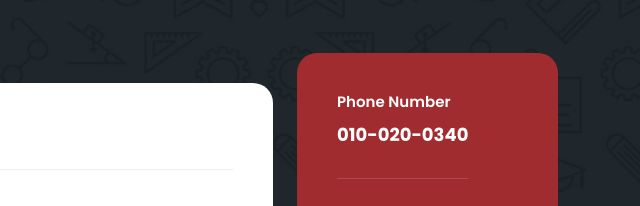
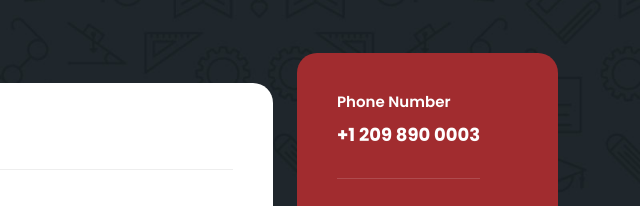
Before and after one commit to dreamcode-star/edu-meeting, a plain HTML site: page index.html in a window 1280 px wide. Shown: the part 4700-4906 px from the top of the page, 640-1280 px from the left. Drawn offline with nearby package versions, Linux system fonts and the light colour scheme.

Commit message:
Contirbutors edit.
Co-authord-by: christopher <christopher.it@gmail.com>

```diff
--- a/index.html
+++ b/index.html
@@ -739,7 +739,7 @@ https://templatemo.com/tm-569-edu-meeting
             <ul>
               <li>
                 <h6>Phone Number</h6>
-                <span>010-020-0340</span>
+                <span>+1 209 890 0003</span>
               </li>
               <li>
                 <h6>Email Address</h6>
```
